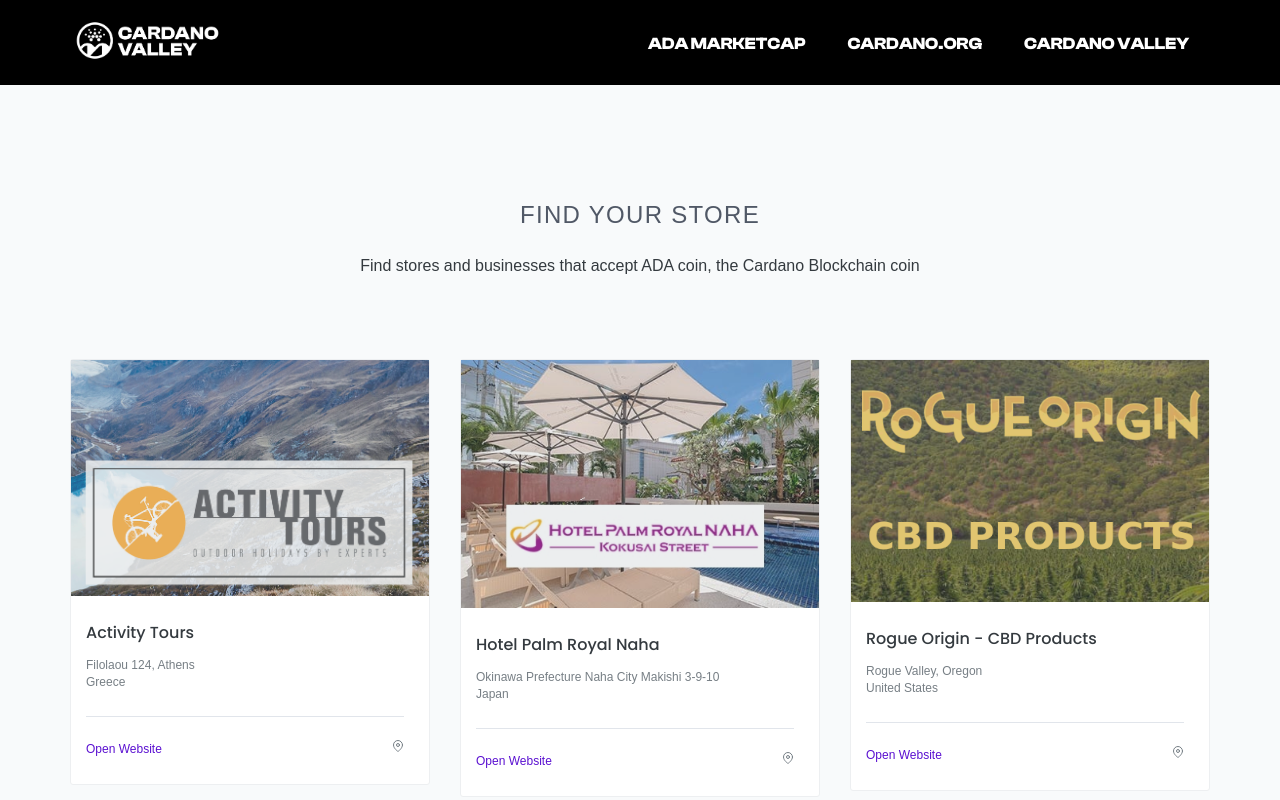
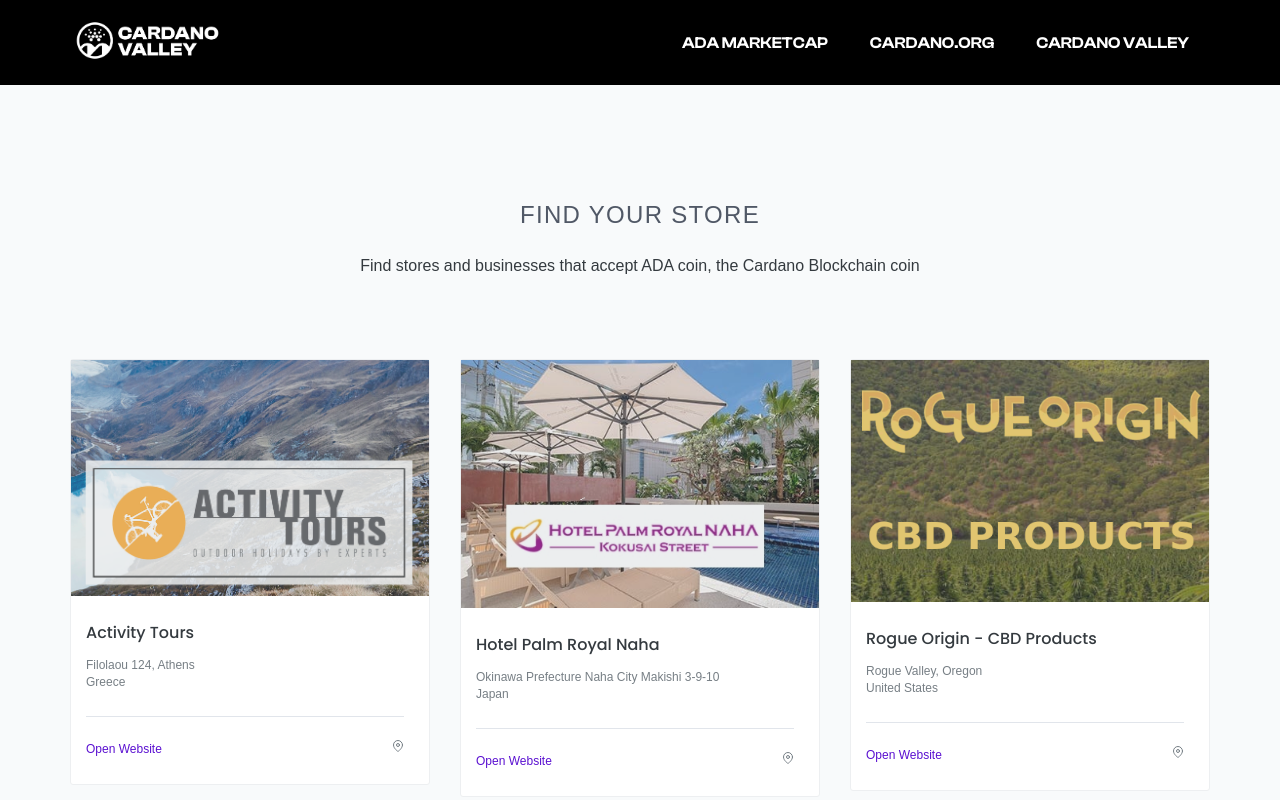
Before and after one commit to nicky-eng/cardano-testing, an Angular app: page / in a window 1280 px wide. Shown: the top 800 px of the page. Built offline with nearby package versions, Linux system fonts and the light colour scheme.

Commit message:
Changed navbarfonts.

```diff
--- a/src/assets/css/style.css
+++ b/src/assets/css/style.css
@@ -9,8 +9,8 @@ font-family: 'Roboto', sans-serif;
 ==================================== */
 
 @font-face {
-    font-family: ClashDisplay-Variable;
-    src: url("../fonts/ClashDisplay-Variable.ttf") format('truetyupe'),
+    font-family: 'ClashDisplay-Variable';
+    src: url("../fonts/ClashDisplay-Variable.ttf") format('truetype'),
          url("../fonts/ClashDisplay-Variable.woff") format('woff'),
          url("../fonts/ClashDisplay-Variable.woff2") format('woff2');
          font-weight: 200 700;
@@ -180,7 +180,7 @@ html,body{height: 100%;}
 nav.navbar.bootsnav {
     background-color:black;
     border-bottom: transparent;
-    font-family: ClashDisplay-Variable;
+    font-family: 'ClashDisplay-Variable';
 }
 .wrap-sticky nav.navbar.bootsnav.sticked {background-color: black;box-shadow: 0 3px 5px rgba(0,0,0,.4);}
 
@@ -201,7 +201,6 @@ nav.navbar.bootsnav {
 /*.nav li*/
 nav.navbar.bootsnav ul.nav > li > a {
     color: white;
-    font-size: 16.8px;
     font-weight: 600;
     font-style: normal;
     line-height: 19px;
--- a/src/styles.css
+++ b/src/styles.css
@@ -6,8 +6,8 @@
 
 nav.navbar.bootsnav ul.nav {
 
-    font-family: ClashDisplay-Variable;
-    font-size: 16.8px;
+    font-family: 'ClashDisplay-Variable';
+    font-size: 14px;
     font-style: normal;
     font-weight: 600;
     letter-spacing: normal;
```
